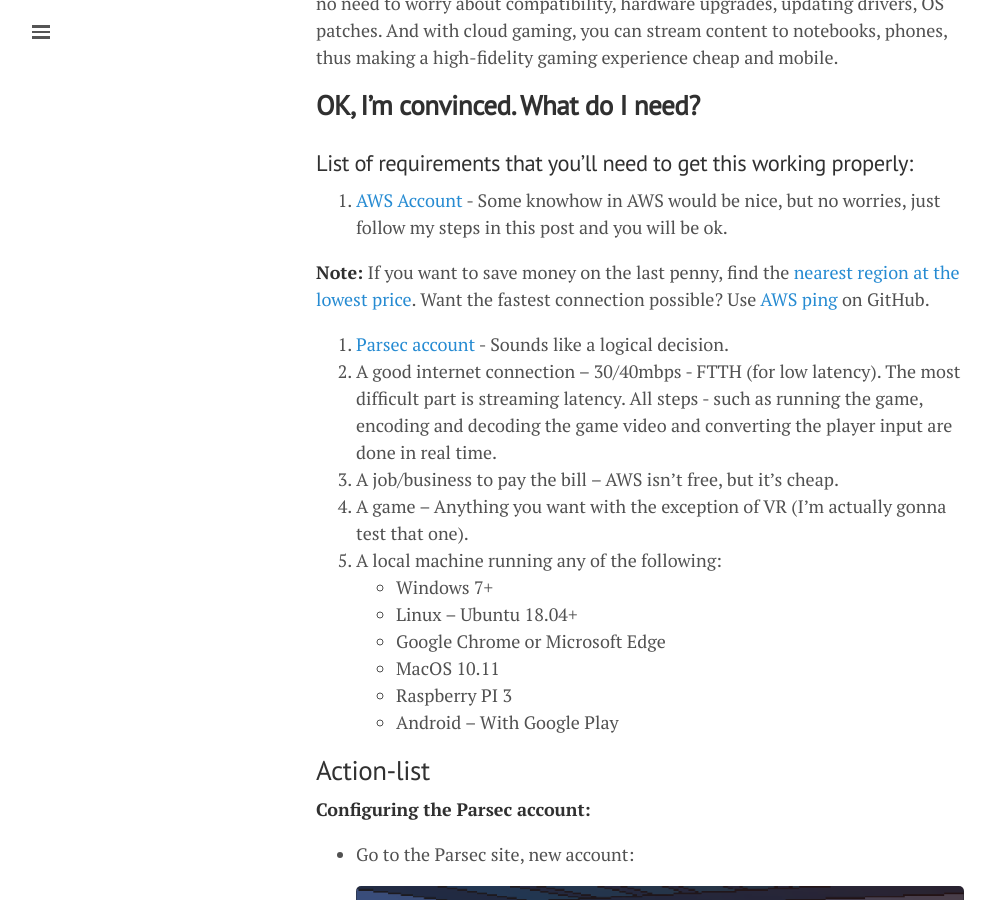
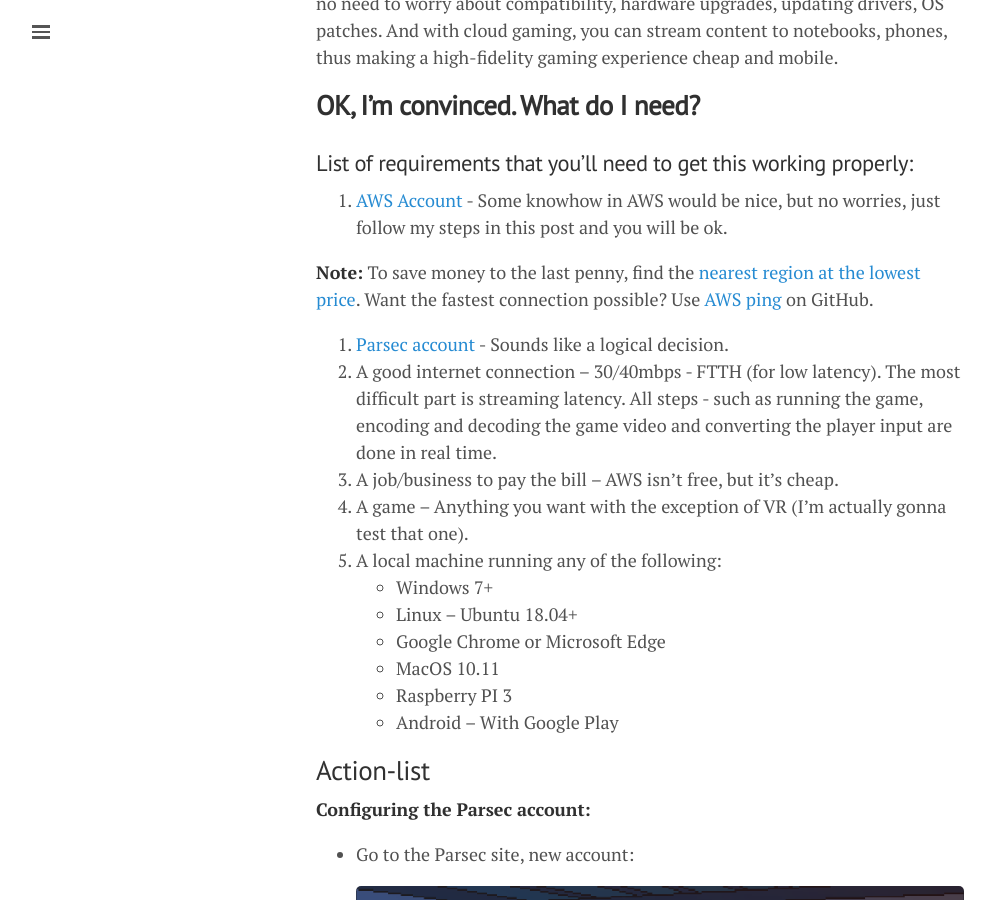
Before and after one commit to lgeurts/lgeurts.github.io, a Jekyll site: the page built from _posts/2021-11-02-aws-high-performance-cloud-gaming.md, in a window 1280 px wide and 900 px high, scrolled down 674 px. Shown: the whole window, without its empty margins (0-995 px from the left). Built offline with Jekyll 4.4.1, drawn with Linux system fonts in a browser that asks for light colours; nearby versions of some CDN libraries; comment, search, counter and statistics services are not loaded.

Commit message:
Update 2021-11-02-aws-high-performance-cloud-gaming.md

```diff
--- a/_posts/2021-11-02-aws-high-performance-cloud-gaming.md
+++ b/_posts/2021-11-02-aws-high-performance-cloud-gaming.md
@@ -23,7 +23,7 @@
 
 1. [AWS Account](https://aws.amazon.com/premiumsupport/knowledge-center/create-and-activate-aws-account/) - Some knowhow in AWS would be nice, but no worries, just follow my steps in this post and you will be ok.
 
-**Note:** If you want to save money on the last penny, find the [nearest region at the lowest price](https://openupthecloud.com/find-aws-region-closest/). Want the fastest connection possible? Use [AWS ping](https://github.com/ekalinin/awsping) on GitHub.
+**Note:** To save money to the last penny, find the [nearest region at the lowest price](https://openupthecloud.com/find-aws-region-closest/). Want the fastest connection possible? Use [AWS ping](https://github.com/ekalinin/awsping) on GitHub.
 3. [Parsec account](https://parsec.app/) - Sounds like a logical decision.
 4. A good internet connection – 30/40mbps - FTTH (for low latency). The most difficult part is streaming latency. All steps - such as running the game, encoding and decoding the game video and converting the player input are done in real time.
 5. A job/business to pay the bill – AWS isn’t free, but it’s cheap.
```
